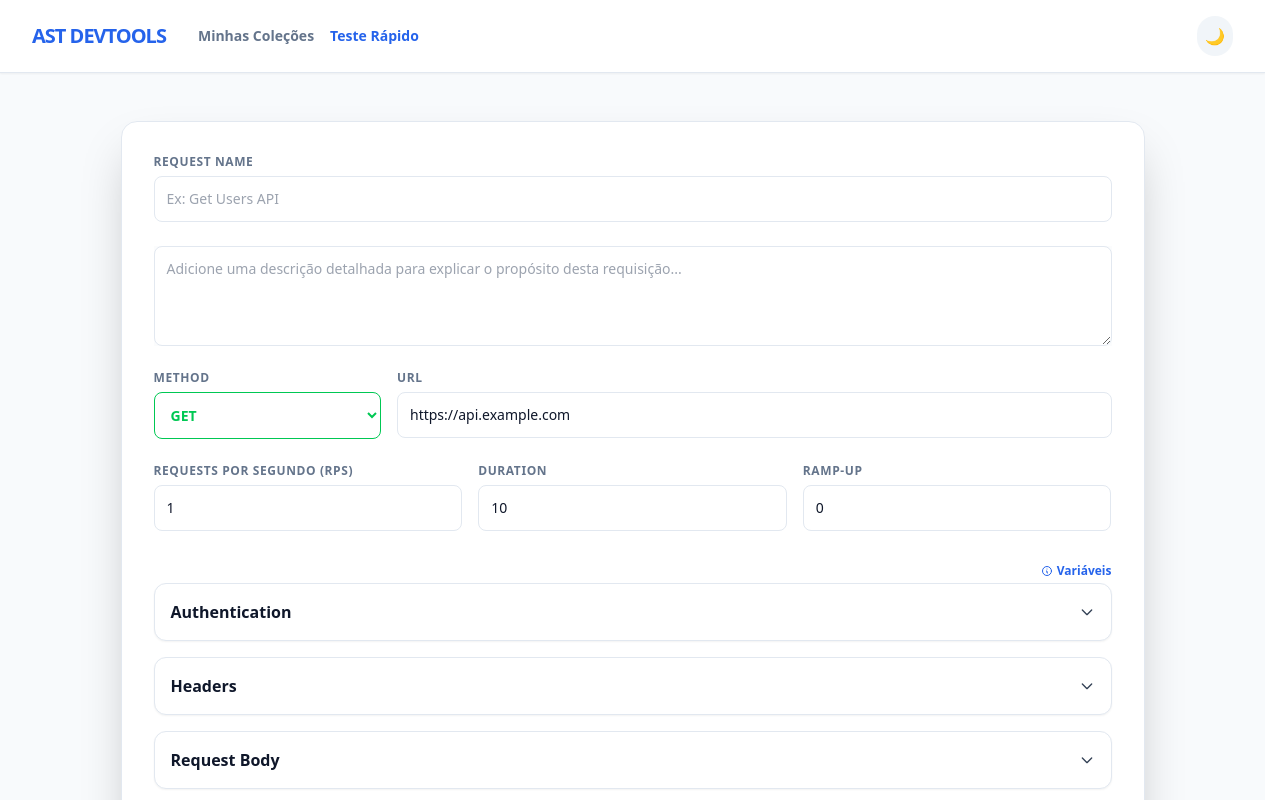
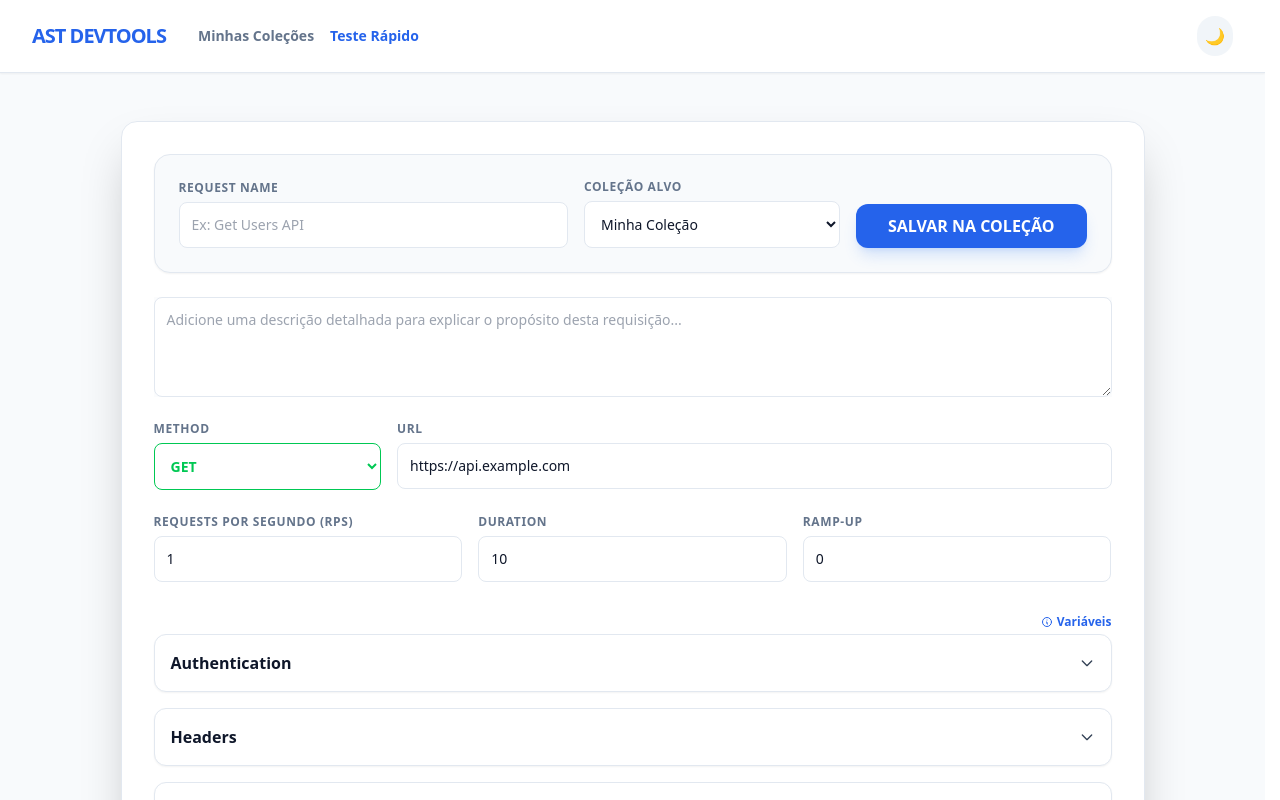
Before and after one commit to erandirjunior/unified-application-workspace, a React (Vite) app in the folder frontend/: page / in a window 1280 px wide. Both pictures are taken after a click on the button "Teste Rápido". Built offline with nearby package versions, Linux system fonts and the light colour scheme.

Commit message:
test: SaveRequestForm component

```diff
--- a/frontend/src/SaveRequestForm.jsx
+++ b/frontend/src/SaveRequestForm.jsx
@@ -17,11 +17,27 @@ export default function SaveRequestForm({ collections = [], onSaveRequest, reque
   };
 
   return (
-    <div className="mb-6">
+    <div className="mb-6 flex flex-col sm:flex-row gap-4 items-end bg-slate-50 dark:bg-slate-800/50 p-6 rounded-2xl border border-slate-200 dark:border-slate-800 shadow-sm">
       <div className="flex-1 w-full">
-        <label className="label-base">Request Name</label>
-        <input type="text" value={requestName} onChange={(e) => setRequestName(e.target.value)} className="input-base" placeholder="Ex: Get Users API" />
+        <label htmlFor="request-name" className="label-base">Request Name</label>
+        <input id="request-name" type="text" value={requestName} onChange={(e) => setRequestName(e.target.value)} className="input-base" placeholder="Ex: Get Users API" />
       </div>
+      <div className="w-full sm:w-64">
+        <label htmlFor="target-collection" className="label-base">Coleção Alvo</label>
+        <select
+          id="target-collection"
+          value={targetCol}
+          onChange={(e) => setTargetCol(e.target.value)}
+          className="input-base"
+        >
+          {collections.map(col => (
+            <option key={col.id} value={col.id}>{col.name}</option>
+          ))}
+        </select>
+      </div>
+      <button onClick={handleSave} className="w-full sm:w-auto bg-blue-600 hover:bg-blue-700 text-white font-bold py-2.5 px-8 rounded-xl transition-all shadow-lg shadow-blue-500/20 active:scale-95">
+        SALVAR NA COLEÇÃO
+      </button>
     </div>
   );
 }
```
Also changed, not shown: 1 other file (tests, documents, lock files or other folders).
